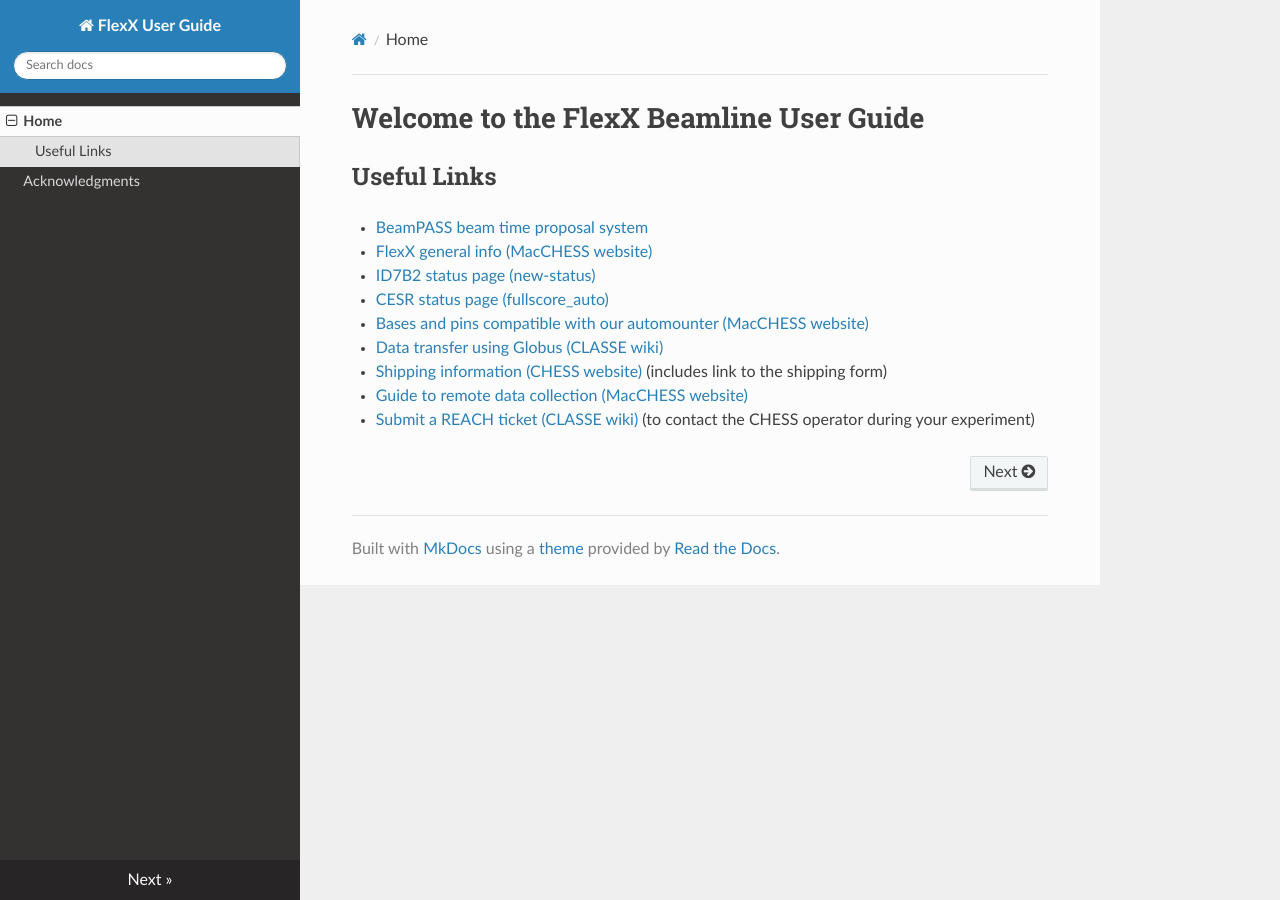
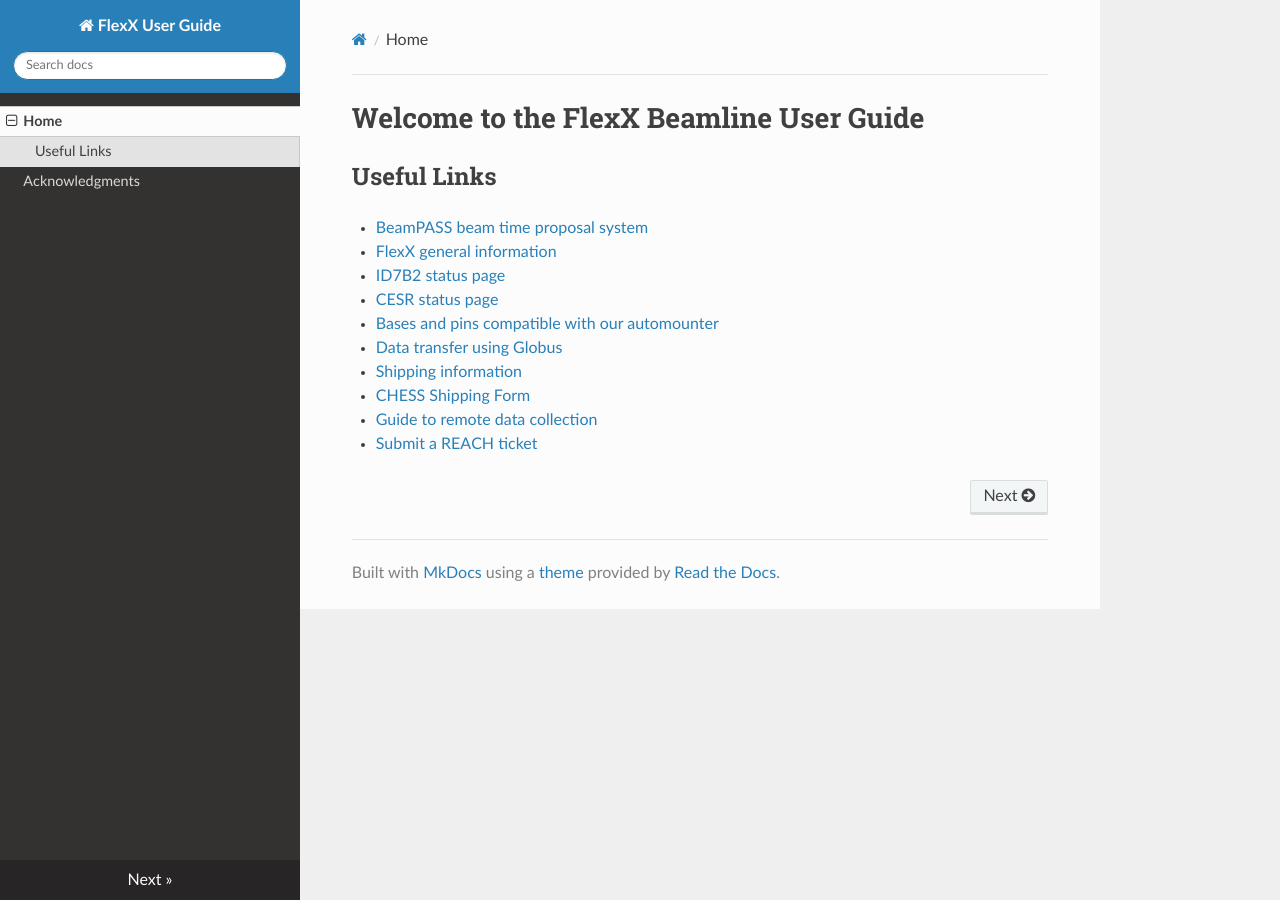
Before and after one commit to FlexXBeamline/user-guide, an MkDocs documentation site: the page built from docs/index.md, in a window 1280 px wide. Built offline with MkDocs 1.6.1, drawn with Linux system fonts in a browser that asks for light colours; nearby versions of some CDN libraries.

Commit message:
Update index.md
clean links

```diff
--- a/docs/index.md
+++ b/docs/index.md
@@ -3,11 +3,12 @@
 ## Useful Links
 
 - [BeamPASS beam time proposal system](https://webapps.chess.cornell.edu/beampass/)
-- [FlexX general info (MacCHESS website)](https://www.chess.cornell.edu/macchess/mx/flexx_beamline)
-- [ID7B2 status page (new-status)](http://new-status.chess.cornell.edu/id7b2)
-- [CESR status page (fullscore_auto)](https://cesrwww.lepp.cornell.edu/docs/statpanel/fullscore_auto.html)
-- [Bases and pins compatible with our automounter (MacCHESS website)](https://www.chess.cornell.edu/macchess/mx/automounter/am_pins)
-- [Data transfer using Globus (CLASSE wiki)](https://wiki.classe.cornell.edu/Computing/GlobusDataTransfer)
-- [Shipping information (CHESS website)](https://www.chess.cornell.edu/users/shipping) (includes link to the shipping form)
-- [Guide to remote data collection (MacCHESS website)](https://www.chess.cornell.edu/macchess/mx/mx_remote)
-- [Submit a REACH ticket (CLASSE wiki)](https://wiki.classe.cornell.edu/CHESS/Operations/CHESSUserHelp) (to contact the CHESS operator during your experiment)
+- [FlexX general information](https://www.chess.cornell.edu/macchess/mx/flexx_beamline)
+- [ID7B2 status page](http://new-status.chess.cornell.edu/id7b2)
+- [CESR status page](https://cesrwww.lepp.cornell.edu/docs/statpanel/fullscore_auto.html)
+- [Bases and pins compatible with our automounter](https://www.chess.cornell.edu/macchess/mx/automounter/am_pins)
+- [Data transfer using Globus](https://wiki.classe.cornell.edu/Computing/GlobusDataTransfer)
+- [Shipping information](https://www.chess.cornell.edu/users/shipping)
+- [CHESS Shipping Form](https://cornell.ca1.qualtrics.com/jfe/form/SV_1XpkYftejGlhKwR)
+- [Guide to remote data collection](https://www.chess.cornell.edu/macchess/mx/mx_remote)
+- [Submit a REACH ticket](https://wiki.classe.cornell.edu/CHESS/Operations/CHESSUserHelp)
```
